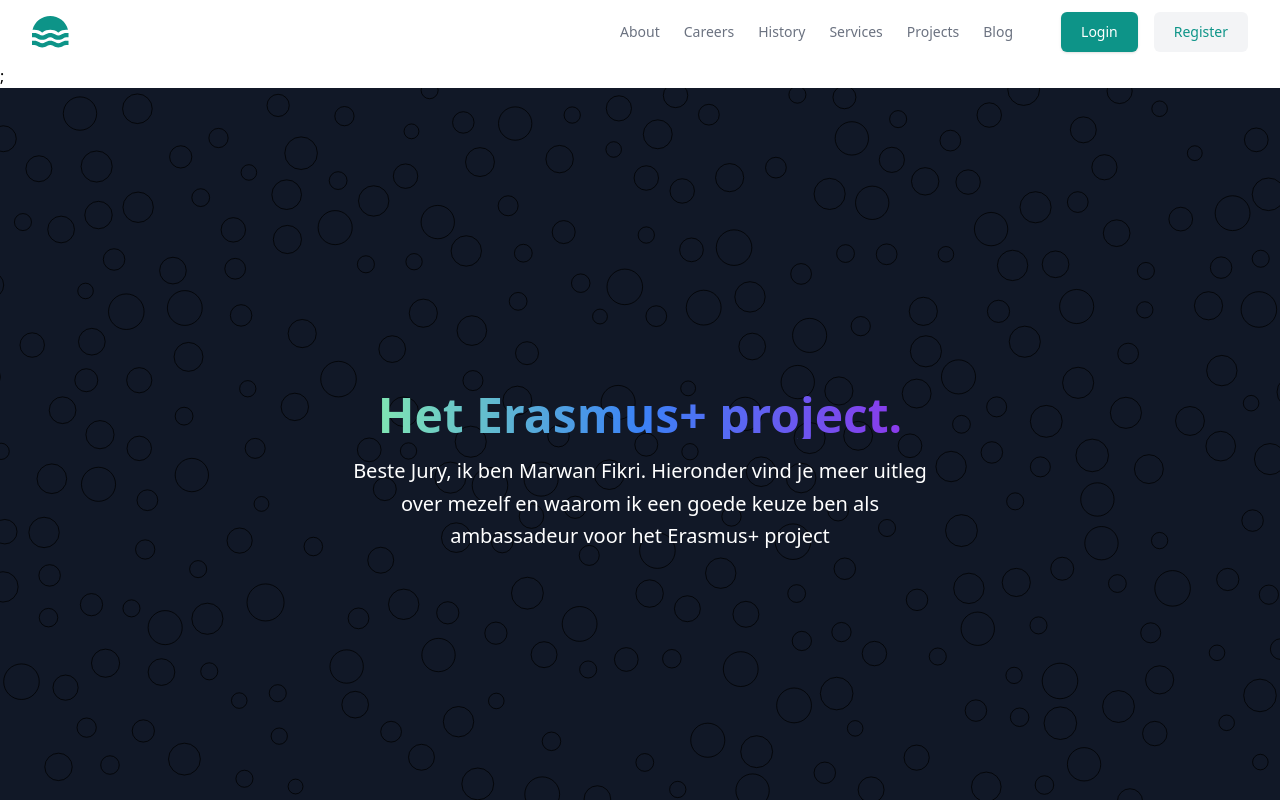
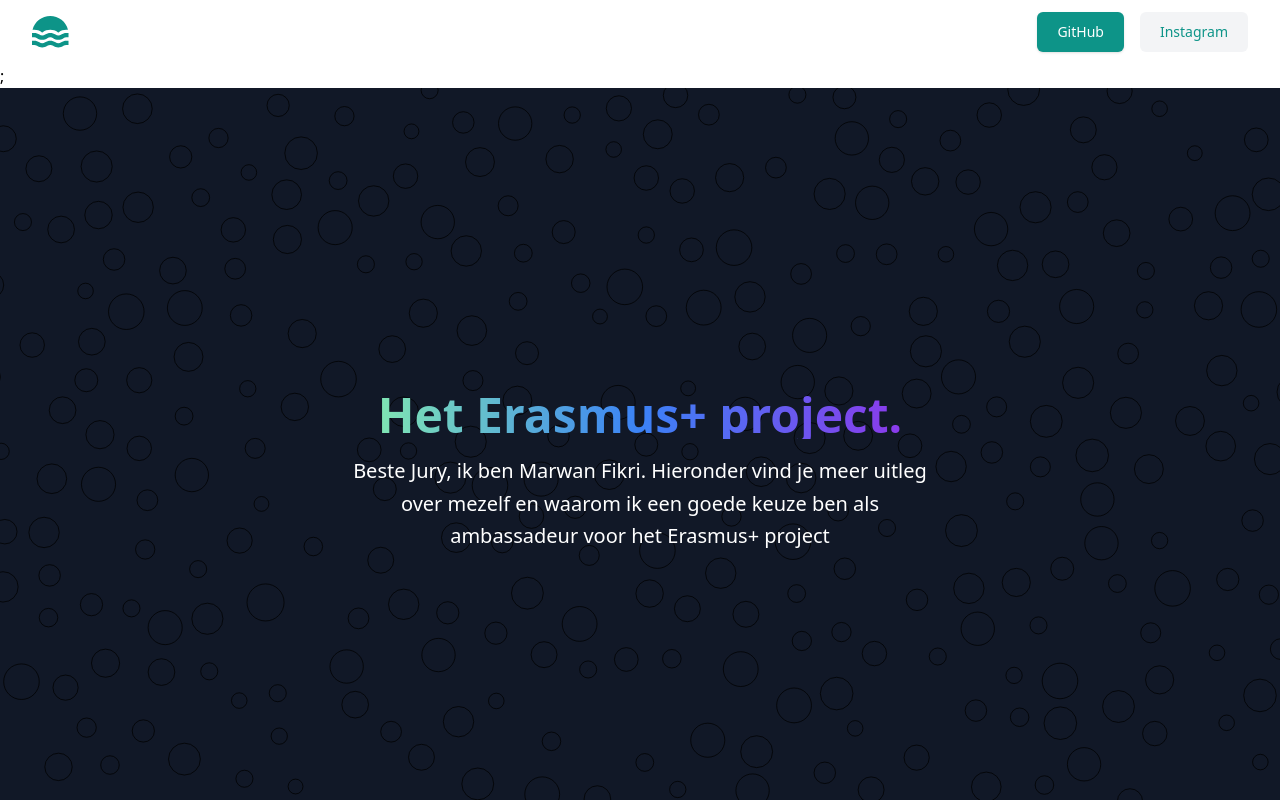
Before and after one commit to MarwanF611/Erasmus-Plus, a React (Vite) app: page / in a window 1280 px wide. Shown: the top 800 px of the page. Built offline with nearby package versions, Linux system fonts and the light colour scheme.

Commit message:
Change Navbar and Footer

```diff
--- a/src/components/Footer.tsx
+++ b/src/components/Footer.tsx
@@ -54,7 +54,7 @@
           </div>
 
           <p className="mt-4 text-center text-sm text-gray-500 dark:text-gray-400 lg:mt-0 lg:text-right">
-            Copyright &copy; 2022. All rights reserved.
+            Marwan Fikri &copy; 2023. All rights reserved.
           </p>
         </div>
       </div>
--- a/src/components/Nav.tsx
+++ b/src/components/Nav.tsx
@@ -23,59 +23,8 @@
           <div className="md:flex md:items-center md:gap-12">
             <nav aria-label="Site Nav" className="hidden md:block">
               <ul className="flex items-center gap-6 text-sm">
-                <li>
-                  <a
-                    className="text-gray-500 transition hover:text-gray-500/75 dark:text-white dark:hover:text-white/75"
-                    href="/"
-                  >
-                    About
-                  </a>
-                </li>
 
-                <li>
-                  <a
-                    className="text-gray-500 transition hover:text-gray-500/75 dark:text-white dark:hover:text-white/75"
-                    href="/"
-                  >
-                    Careers
-                  </a>
-                </li>
 
-                <li>
-                  <a
-                    className="text-gray-500 transition hover:text-gray-500/75 dark:text-white dark:hover:text-white/75"
-                    href="/"
-                  >
-                    History
-                  </a>
-                </li>
-
-                <li>
-                  <a
-                    className="text-gray-500 transition hover:text-gray-500/75 dark:text-white dark:hover:text-white/75"
-                    href="/"
-                  >
-                    Services
-                  </a>
-                </li>
-
-                <li>
-                  <a
-                    className="text-gray-500 transition hover:text-gray-500/75 dark:text-white dark:hover:text-white/75"
-                    href="/"
-                  >
-                    Projects
-                  </a>
-                </li>
-
-                <li>
-                  <a
-                    className="text-gray-500 transition hover:text-gray-500/75 dark:text-white dark:hover:text-white/75"
-                    href="/"
-                  >
-                    Blog
-                  </a>
-                </li>
               </ul>
             </nav>
 
@@ -83,17 +32,19 @@
               <div className="sm:flex sm:gap-4">
                 <a
                   className="rounded-md bg-teal-600 px-5 py-2.5 text-sm font-medium text-white shadow dark:hover:bg-teal-500"
-                  href="/"
+                  href="https://github.com/MarwanF611"
+                  target="_Blank"
                 >
-                  Login
+                  GitHub
                 </a>
 
                 <div className="hidden sm:flex">
                   <a
                     className="rounded-md bg-gray-100 px-5 py-2.5 text-sm font-medium text-teal-600 dark:bg-gray-800 dark:text-white dark:hover:text-white/75"
-                    href="/"
+                    href="https://www.instagram.com/f.mar06/"
+                    target="_Blank"
                   >
-                    Register
+                    Instagram
                   </a>
                 </div>
               </div>
```
